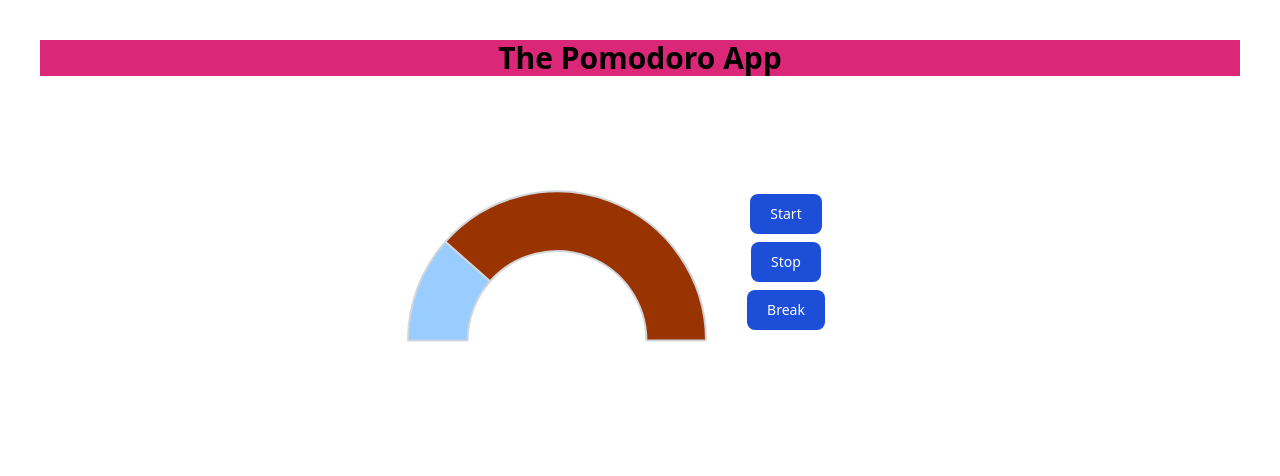
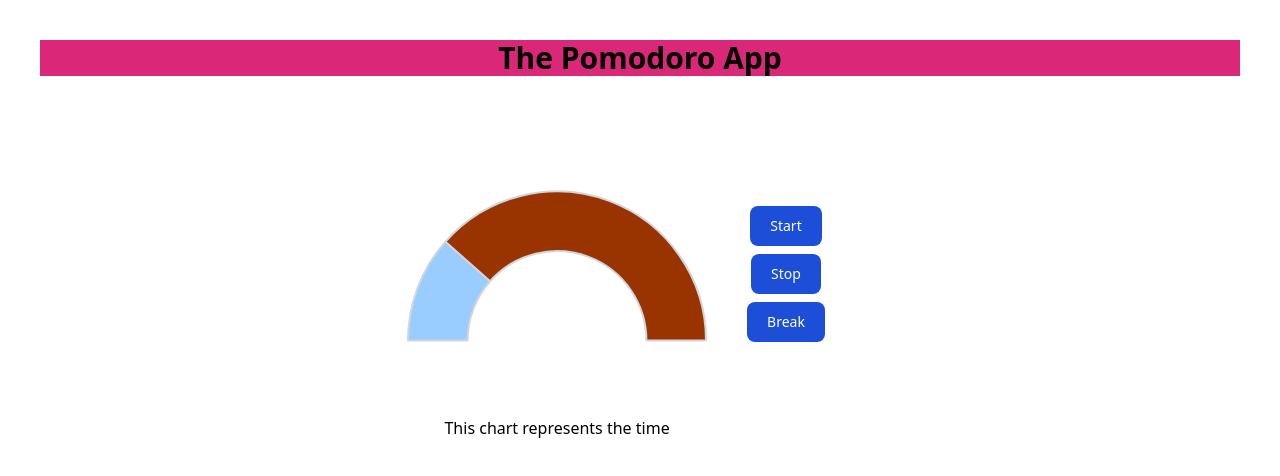
Before and after one commit to siddh34/pomodoro-app, a React (Vite) app: page / in a window 1280 px wide. Shown: the top 476 px of the page. Built offline with nearby package versions, Linux system fonts and the light colour scheme.

Commit message:
added charts

```diff
--- a/src/components/charts.tsx
+++ b/src/components/charts.tsx
@@ -19,7 +19,7 @@ const data = {
 
 const chart = () => {
     return (
-        <div>
+        <div className="flex flex-col items-center justify-center">
             <Doughnut
                 data={data}
                 options={{
@@ -38,15 +38,8 @@ const chart = () => {
                     responsive: true,
                 }}
             />
-            <div
-                style={{
-                    position: "absolute",
-                    top: "55%",
-                    left: "50%",
-                    transform: "translate(-50%, -50%)",
-                    textAlign: "center",
-                }}
-            >
+            <div className="items-center justify-center">
+                <h3>This chart represents the time</h3>
             </div>
         </div>
     );
```
